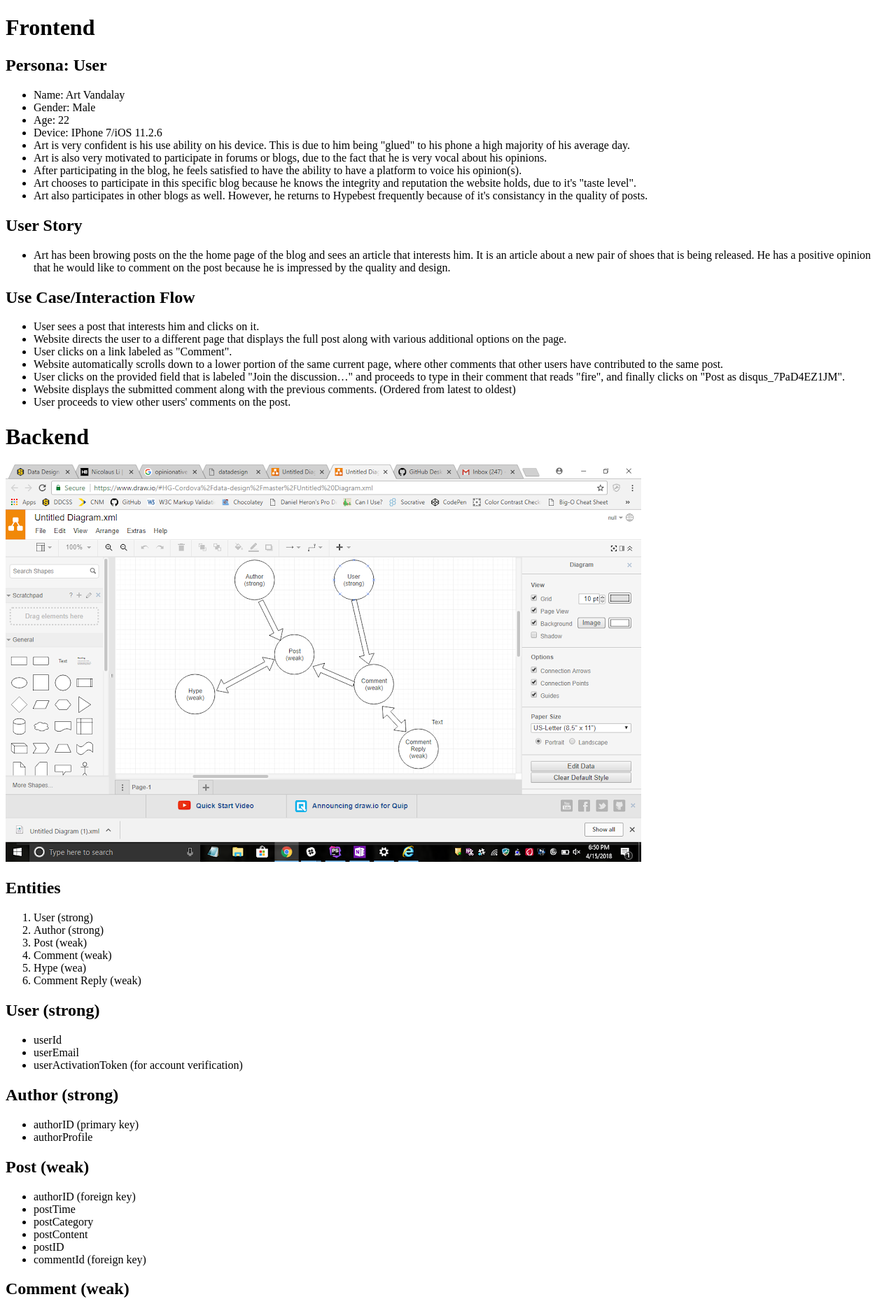
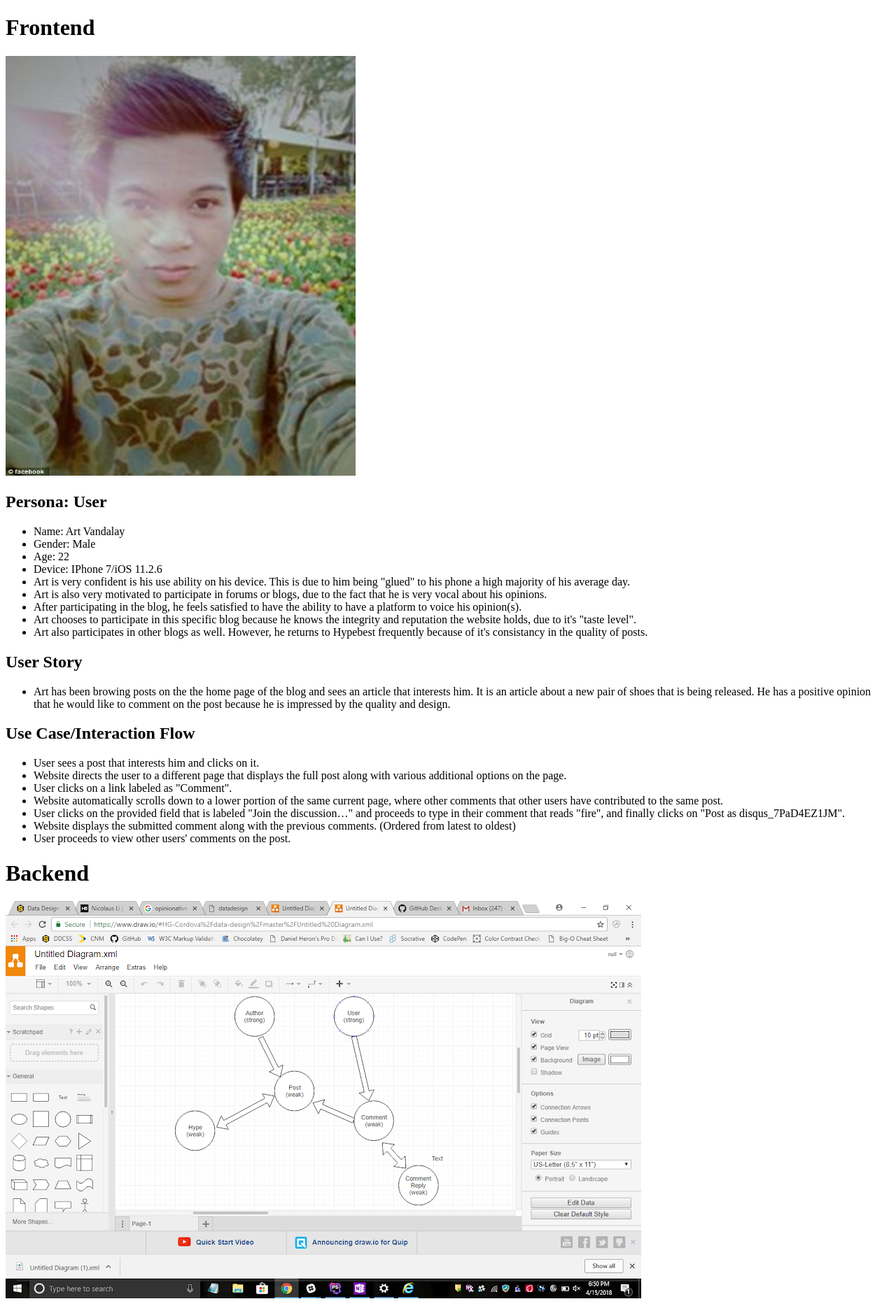
Before and after one commit to G-Cordova/data-design, a PHP site: page / in a window 1280 px wide. Shown: the top 1877 px of the page at 70% size. Run offline with PHP 8.4, Linux system fonts and the light colour scheme.

Commit message:
added persona pic

```diff
--- a/index.php
+++ b/index.php
@@ -5,6 +5,9 @@
 	</head>
 	<body>
 		<h1>Frontend</h1>
+		<div>
+			<img src="datadesignpic.jpg" alt="" height="600" width="500">
+		</div>
 		<div>
 			<h2>Persona: User</h2>
 			<ul>
```
Also changed, not shown: datadesignpic.jpg (added).
